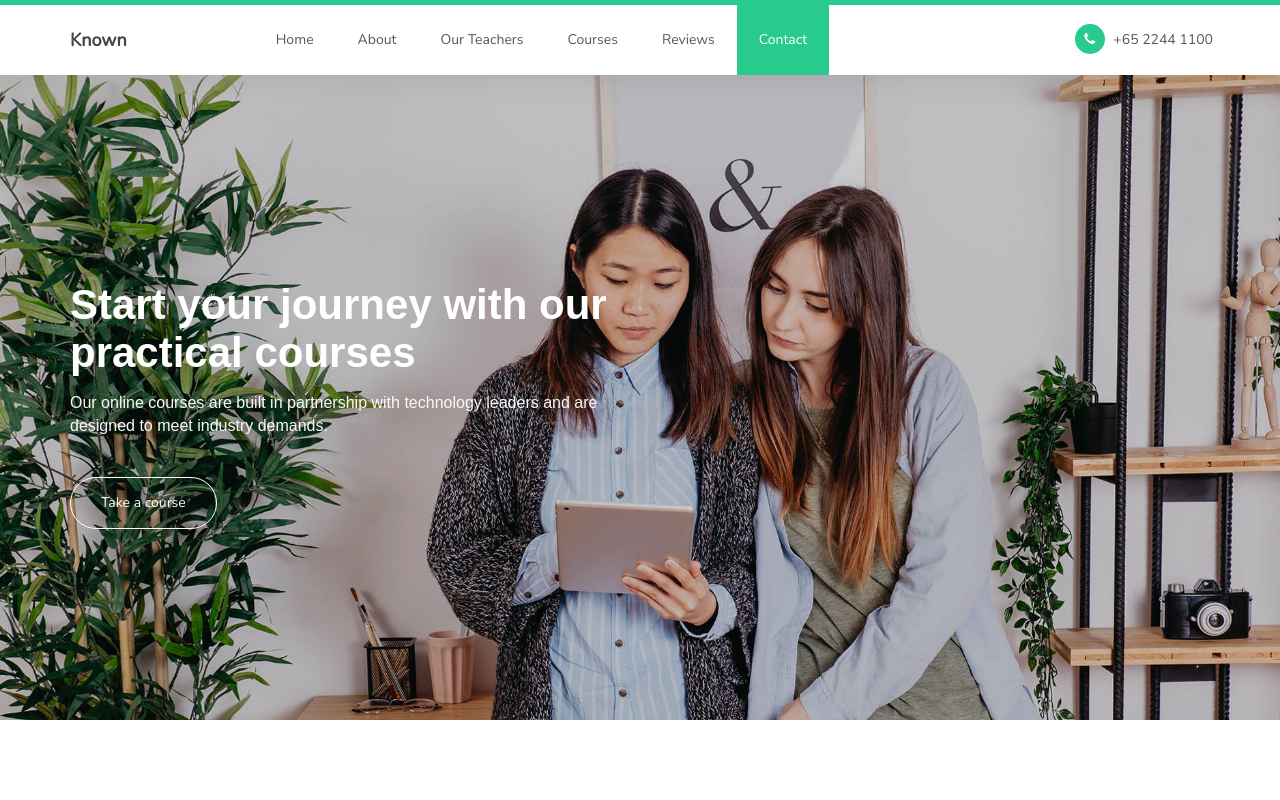
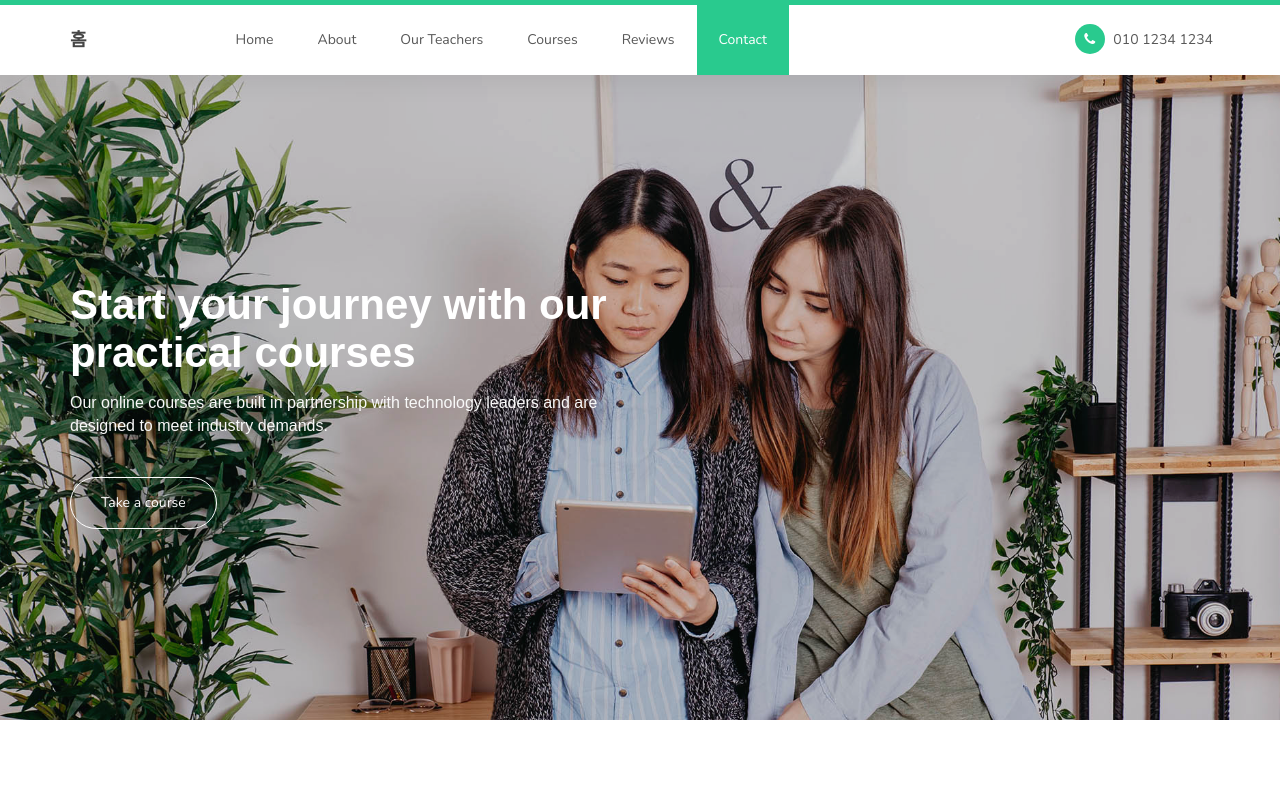
Before and after one commit to Team-Master/Default, a plain HTML site: page index.html in a window 1280 px wide. Shown: the top 800 px of the page. Drawn offline with nearby package versions, Linux system fonts and the light colour scheme; a web font is replaced by a local one.

Commit message:
몇 가지 수정

```diff
--- a/index.html
+++ b/index.html
@@ -1,5 +1,5 @@
 <!DOCTYPE html>
-<html lang="en">
+<html lang="ko">
 <head>
 
      <title>Known - Education HTML Template</title>
@@ -50,7 +50,7 @@ https://templatemo.com/tm-516-known
                     </button>
 
                     <!-- lOGO TEXT HERE -->
-                    <a href="#" class="navbar-brand">Known</a>
+                    <a href="#" class="navbar-brand">홈</a>
                </div>
 
                <!-- MENU LINKS -->
@@ -65,7 +65,7 @@ https://templatemo.com/tm-516-known
                     </ul>
 
                     <ul class="nav navbar-nav navbar-right">
-                         <li><a href="#"><i class="fa fa-phone"></i> +65 2244 1100</a></li>
+                         <li><a href="#"><i class="fa fa-phone"></i> 010 1234 1234</a></li>
                     </ul>
                </div>
 
```
